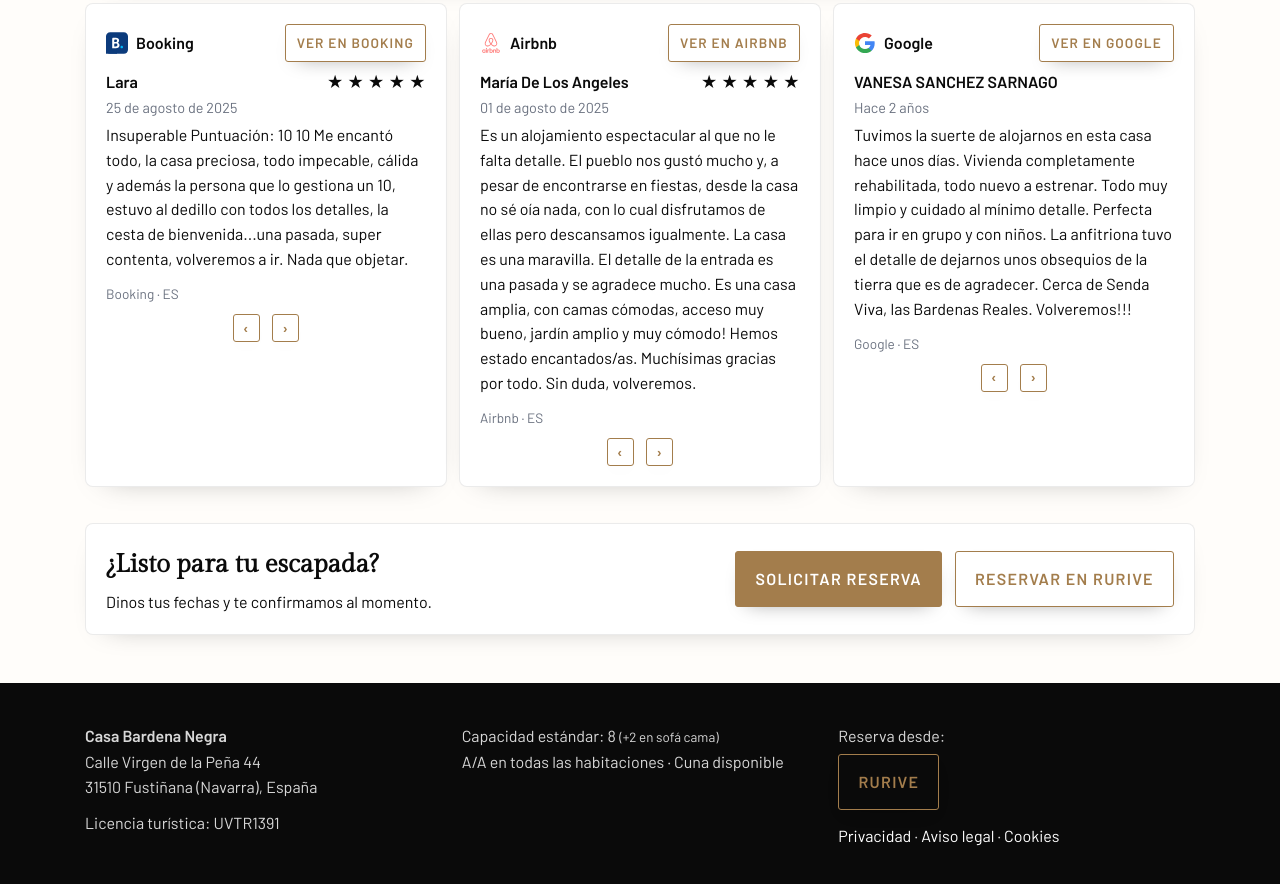
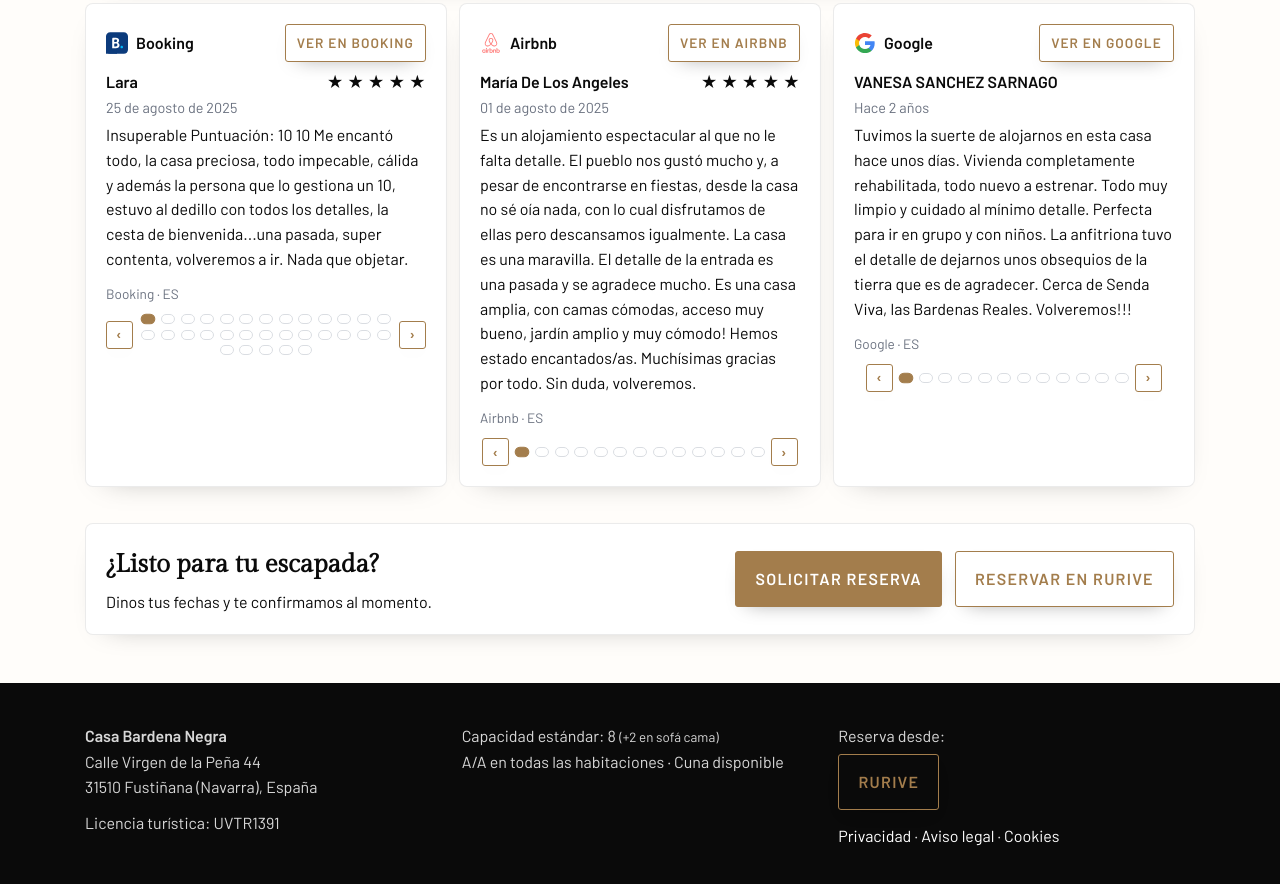
Before and after one commit to Jandri2209/web-bardena-negra, an Eleventy site: page index.njk in a window 1280 px wide. Shown: the part 2198-3082 px from the top of the page. Built offline with nearby package versions, Linux system fonts and the light colour scheme; Eleventy itself is replaced by a stand-in of ours; files that its build step writes are made by us from their sources.

Commit message:
Correcion de errata de .js

```diff
--- a/index.njk
+++ b/index.njk
@@ -265,7 +265,7 @@ permalink: "/"
         {% endif %}
       {% endfor %}
     </div>
-    <script src="/assets/reviews.js?v=1" defer></script>
+    <script src="/assets/review.js" defer></script>
     {# JSON-LD #}
     <script type="application/ld+json">
     {
```
